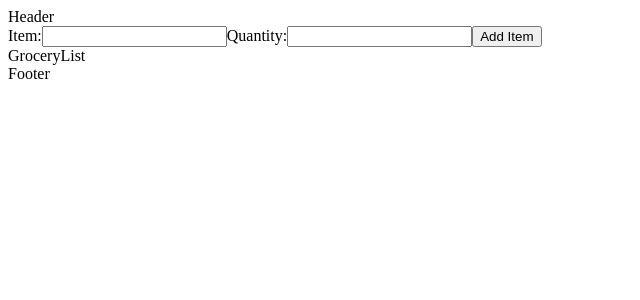
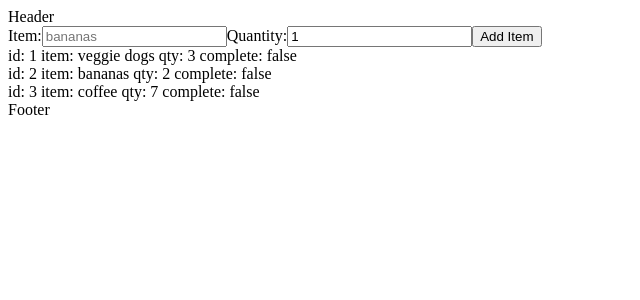
Before and after one commit to ryanflitcroft/shopping-list-reducer, a React app: page / in a window 1280 px wide. Shown: the top 300 px of the page, without its empty margins (0-640 px from the left). Built offline with nearby package versions, Linux system fonts and the light colour scheme; the HTML template or start-up script is replaced by a standard one.

Commit message:
update to component ItemForm elements, state. Function addListItem written in GroceryList, passed to ItemForm.

```diff
--- a/src/components/GroceryItem/GroceryItem.jsx
+++ b/src/components/GroceryItem/GroceryItem.jsx
@@ -1,10 +1,12 @@
 import React, { useState } from 'react';
 
-export default function GroceryItem() {
-  const [groceryItem, setGroceryItem] = useState({
-    id: '',
-    item: '',
-    complete: false,
-  });
-  return <div>GroceryItem</div>;
+export default function GroceryItem({ item }) {
+  return (
+    <div>
+      {` id: ${item.id} `}
+      {` item: ${item.item} `}
+      {` qty: ${item.quantity} `}
+      {` complete: ${item.complete.toString()} `}
+    </div>
+  );
 }
--- a/src/components/GroceryList/GroceryList.jsx
+++ b/src/components/GroceryList/GroceryList.jsx
@@ -1,13 +1,26 @@
 import React, { useState } from 'react';
+import GroceryItem from '../GroceryItem/GroceryItem';
 import ItemForm from '../ItemForm/ItemForm';
 
 export default function GroceryList() {
-  const [groceriesList, setGroceriesList] = useState([]);
+  const [groceriesList, setGroceriesList] = useState([
+    { id: 1, item: 'veggie dogs', quantity: 3, complete: false },
+    { id: 2, item: 'bananas', quantity: 2, complete: false },
+    { id: 3, item: 'coffee', quantity: 7, complete: false },
+  ]);
+
+  function addListItem(item) {
+    setGroceriesList([...groceriesList, item]);
+  }
 
   return (
     <>
-      <ItemForm />
-      <section>GroceryList</section>
+      <ItemForm addListItem={addListItem} />
+      <section>
+        {groceriesList.map((item, i) => (
+          <GroceryItem key={`${item.id}${i}`} item={item} />
+        ))}
+      </section>
     </>
   );
 }
--- a/src/components/ItemForm/ItemForm.jsx
+++ b/src/components/ItemForm/ItemForm.jsx
@@ -1,13 +1,41 @@
-import React from 'react';
+import React, { useEffect, useState } from 'react';
 
-export default function ItemForm() {
+export default function ItemForm({ addListItem }) {
+  const [itemValue, setItemValue] = useState('');
+  const [quantityValue, setQuantityValue] = useState(1);
+
+  const handleSubmit = (e) => {
+    e.preventDefault();
+    addListItem({
+      id: Date.now(),
+      item: itemValue,
+      quantity: quantityValue,
+      complete: false,
+    });
+  };
+
   return (
     <>
-      <form>
-        <label>Item:</label>
-        <input />
-        <label>Quantity:</label>
-        <input />
+      <form onSubmit={handleSubmit}>
+        <label htmlFor="item">Item:</label>
+        <input
+          type="text"
+          name="item"
+          placeholder="bananas"
+          value={itemValue}
+          onChange={(e) => setItemValue(e.target.value)}
+          required
+        />
+        <label htmlFor="quantity">Quantity:</label>
+        <input
+          type="number"
+          name="quantity"
+          placeholder="qty"
+          min="1"
+          value={quantityValue}
+          onChange={(e) => setQuantityValue(e.target.value)}
+          required
+        />
         <button>Add Item</button>
       </form>
     </>
```
